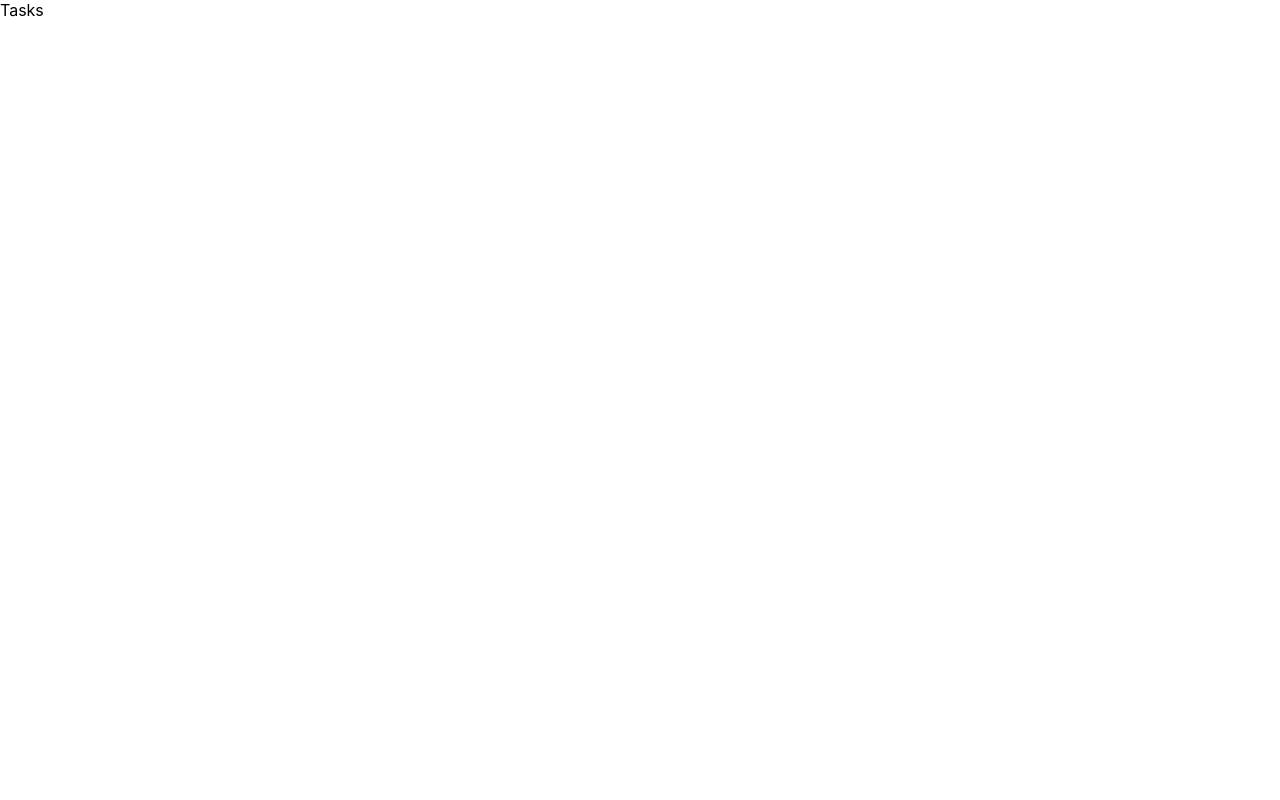
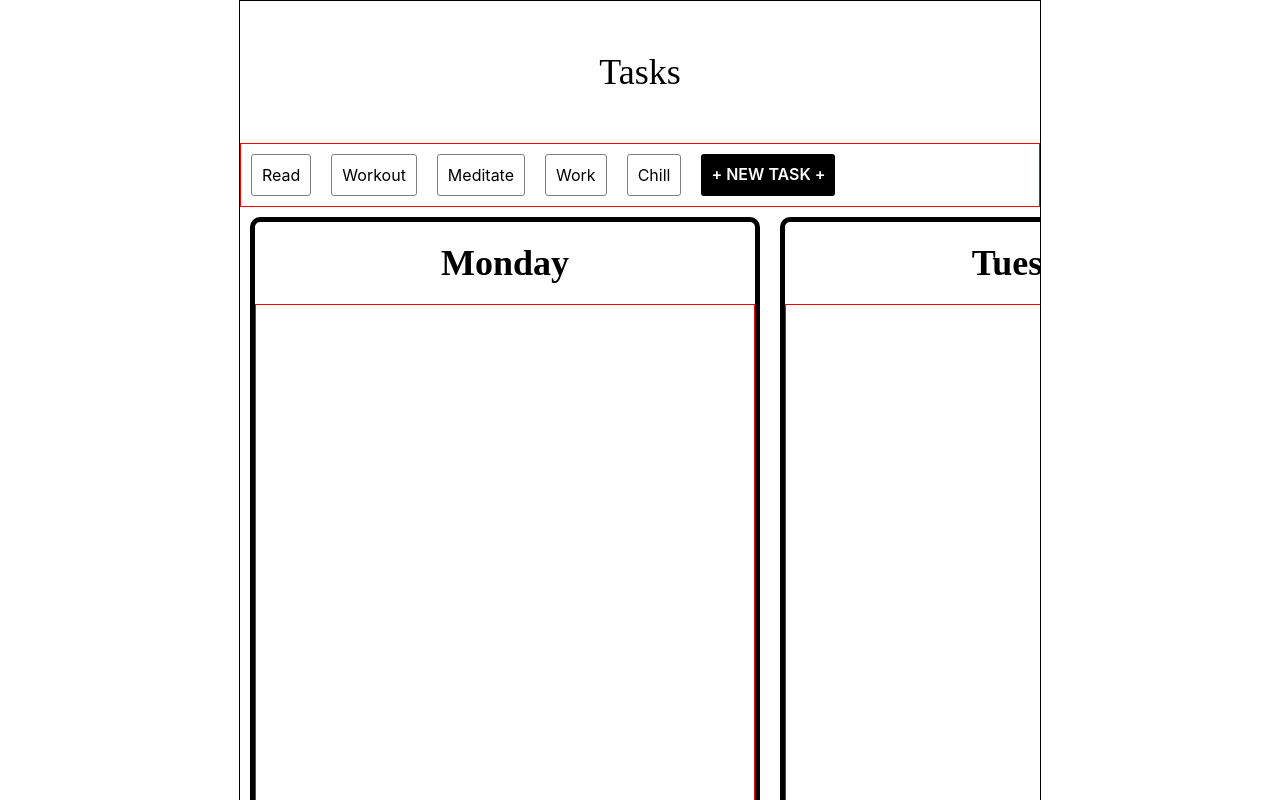
Before and after one commit to estebanadams/My-Life-In-Weeks, a React (Create React App) app: page /tasks in a window 1280 px wide. Shown: the top 800 px of the page. Built offline with nearby package versions, Linux system fonts and the light colour scheme.

Commit message:
Drag And Drop

```diff
--- a/package.json
+++ b/package.json
@@ -9,14 +9,18 @@
     "@types/jest": "^24.0.0",
     "@types/node": "^12.0.0",
     "@types/react": "^16.9.0",
+    "@types/react-beautiful-dnd": "^13.0.0",
     "@types/react-dom": "^16.9.0",
     "@types/react-router-dom": "^5.1.6",
+    "@types/styled-components": "^5.1.4",
     "moment": "^2.29.1",
     "node-sass": "^4.14.1",
     "react": "^16.14.0",
+    "react-beautiful-dnd": "^13.0.0",
     "react-dom": "^16.14.0",
     "react-router-dom": "^5.2.0",
     "react-scripts": "3.4.3",
+    "styled-components": "^5.2.0",
     "typescript": "~3.7.2"
   },
   "scripts": {
--- a/src/App.scss
+++ b/src/App.scss
@@ -3,13 +3,6 @@
   max-width: 100vh;
   margin: auto;
   border: 1px solid black;
-  header {
-    font-size: 36px;
-    font-family: "PT serif";
-    padding: 50px;
-    display: flex;
-    justify-content: space-evenly;
-  }
 }
 
 .week_container {
--- a/src/App.tsx
+++ b/src/App.tsx
@@ -1,6 +1,5 @@
 import React from "react";
-import moment from "moment";
-import { BrowserRouter as Router, Switch, Route, Link } from "react-router-dom";
+import { BrowserRouter as Router, Switch, Route } from "react-router-dom";
 import "./App.scss";
 import Home from "./pages/Home/Home";
 import Tasks from "./pages/Tasks/Tasks";
--- a/src/pages/Home/Home.tsx
+++ b/src/pages/Home/Home.tsx
@@ -1,6 +1,8 @@
 import React from "react";
 import moment from "moment";
-import { BrowserRouter as Router, Switch, Route, Link } from "react-router-dom";
+import { Link } from "react-router-dom";
+import Wrapper from "../../styledcomponents/wrapper";
+import Header from "../../styledcomponents/header";
 // import "./App.scss";
 
 let createWeeks = (birthdate: number[]) => {
@@ -60,18 +62,18 @@ let Week: Function = (props: any): JSX.Element => {
   return (
     <div className="container">
       <div className="month_name">
-        {arrangedMonthName.map(name => {
-          return <div>{name}</div>;
+        {arrangedMonthName.map((name, key) => {
+          return <div key={key}>{name}</div>;
         })}
       </div>
       {data.map((years, i) => {
         return (
-          <div className="year_container">
+          <div key={i} className="year_container">
             <div className="age">{i} - </div>
-            {years.map(months => (
-              <div className="month_container">
-                {months.map(weeks => (
-                  <div className="week_container">
+            {years.map((months, key) => (
+              <div key={key} className="month_container">
+                {months.map((weeks, key) => (
+                  <div key={key} className="week_container">
                     <div
                       className="week"
                       style={{ backgroundColor: weeks.color }}
@@ -90,8 +92,8 @@ let Week: Function = (props: any): JSX.Element => {
 
 function Home() {
   return (
-    <div className="App">
-      <header>
+    <Wrapper>
+      <Header>
         <Link to="/tasks">
           <div className="tasks">Tasks</div>
         </Link>
@@ -99,9 +101,9 @@ function Home() {
           <div className="Title">MY LIFE IN WEEKS</div>
         </Link>
         <div className="logout">Logout</div>
-      </header>
+      </Header>
       <Week></Week>
-    </div>
+    </Wrapper>
   );
 }
 
--- a/src/pages/Tasks/Tasks.tsx
+++ b/src/pages/Tasks/Tasks.tsx
@@ -1,8 +1,265 @@
-import React from "react";
-import { TSTypeAliasDeclaration } from "@babel/types";
+import React, { useState } from "react";
+import styled from "styled-components";
+import { DragDropContext, Droppable, Draggable } from "react-beautiful-dnd";
+
+import Wrapper from "../../styledcomponents/wrapper";
+import Header from "../../styledcomponents/header";
+import Day from "../../styledcomponents/day";
+
+const FlexWrapper = styled.div`
+  display: flex;
+  overflow-x: auto;
+`;
+
+const TasksContainer = styled.div`
+  max-width: 100%;
+  border: 1px solid red;
+  display: flex;
+  flex-wrap: wrap;
+`;
+
+const AddTask = styled.div<{ show: boolean }>`
+  ${props => !props.show && `display:none;`}
+  color: white;
+  background-color: black;
+  padding: 10px;
+  margin: 10px;
+  border-radius: 3px;
+  font-weight: 600;
+`;
+
+const Task = styled.div`
+  border: 1px solid grey;
+  padding: 10px;
+  margin: 10px;
+  border-radius: 3px;
+`;
+
+const CheckTask = styled.div`
+  border: 1px solid grey;
+  margin: 10px;
+  border-radius: 3px;
+  text-align: left;
+  display: flex;
+  justify-content: space-between;
+`;
+
+const CreateNewTask = styled.input<{ show: boolean }>`
+  ${props => !props.show && `display:none;`}
+  border: 1px solid grey;
+  padding: 10px;
+  margin: 10px;
+  border-radius: 3px;
+`;
+
+const DayTitle = styled.div`
+  font-size: 36px;
+  font-weight: 900;
+  font-family: "PT serif";
+  padding: 20px;
+`;
+
+const initialState = {
+  task: {
+    "task-1": { id: "task-1", content: "Read" },
+    "task-2": { id: "task-2", content: "Workout" },
+    "task-3": { id: "task-3", content: "Meditate" },
+    "task-4": { id: "task-4", content: "Work" },
+    "task-5": { id: "task-5", content: "Chill" }
+  },
+  tasksId: ["task-1", "task-2", "task-3", "task-4", "task-5"],
+  days: [
+    { title: "Monday", taskIds: ["task-1", "task-2"], tasks: [] },
+    { title: "Tuesday", taskIds: ["task-1", "task-2"], tasks: [] },
+    { title: "Wednesday", taskIds: ["task-1", "task-2"], tasks: [] },
+    { title: "Thursday", taskIds: ["task-1", "task-2"], tasks: [] },
+    { title: "Friday", taskIds: ["task-1", "task-2"], tasks: [] },
+    { title: "Saturday", taskIds: ["task-1", "task-2"], tasks: [] },
+    { title: "Sunday", taskIds: ["task-1", "task-2"], tasks: [] }
+  ]
+};
+
+let handleEnterPress = (
+  e: React.KeyboardEvent,
+  state: any,
+  setState: any,
+  newTask: string,
+  setNewTask: any,
+  setShowNewTask: any
+) => {
+  if (e.key === "Enter") {
+    let newstate = { ...state };
+    let newtaskId = "task-" + (state.tasksId.length + 1);
+    console.log(newtaskId);
+    newstate.task[newtaskId] = { id: newtaskId, content: newTask };
+    newstate.tasksId.push(newtaskId);
+
+    setState(newstate);
+    setNewTask("");
+    setShowNewTask(true);
+  }
+};
 
 let Tasks = () => {
-  return <div>Tasks</div>;
+  let [showNewTask, setShowNewTask] = useState(true);
+  let [newTask, setNewTask] = useState("");
+  let [state, setState] = useState<any>(initialState);
+
+  let { days, tasksId, task } = state;
+
+  let onDragEnd = (result: any) => {
+    const { destination, source, draggableId } = result;
+
+    console.log(
+      "dest",
+      destination,
+      "source",
+      source,
+      "Draggable",
+      draggableId
+    );
+
+    if (!destination) return;
+    if (source.droppableId === destination.droppableId) {
+      let newtasklist = Array.from(
+        state.days[parseInt(source.droppableId)].tasks
+      );
+      let tmp = newtasklist.splice(source.index, 1)[0];
+      newtasklist.splice(destination.index, 0, tmp);
+      state.days[parseInt(source.droppableId)].tasks = newtasklist;
+      console.log(newtasklist);
+      setState(state);
+      return;
+    }
+    if (destination.droppableId === "tasks") return;
+    if (source.droppableId !== "tasks") return;
+
+    if (source) {
+      let randomId =
+        Math.random()
+          .toString(36)
+          .substring(2, 15) +
+        Math.random()
+          .toString(36)
+          .substring(2, 15);
+      let t = {
+        id: randomId,
+        content: state.task[draggableId].content
+      };
+      state.days[parseInt(destination.droppableId)].taskIds.push(draggableId);
+      state.days[parseInt(destination.droppableId)].tasks.push(t);
+      console.log(t);
+      setState(state);
+      return;
+    }
+  };
+
+  return (
+    <Wrapper>
+      <Header>Tasks</Header>
+      <DragDropContext onDragEnd={onDragEnd}>
+        <TasksContainer>
+          <Droppable droppableId="tasks">
+            {provided => (
+              <div
+                style={{ display: "flex" }}
+                ref={provided.innerRef}
+                {...provided.droppableProps}
+              >
+                {tasksId.map((t: string, key: number) => (
+                  <Draggable draggableId={t} index={key} key={key}>
+                    {(provided: any) => (
+                      <Task
+                        key={key}
+                        ref={provided.innerRef}
+                        {...provided.draggableProps}
+                        {...provided.dragHandleProps}
+                      >
+                        {task[t].content}
+                      </Task>
+                    )}
+                  </Draggable>
+                  // <Task key={key}>{task[t].content}</Task>
+                ))}
+                {provided.placeholder}
+              </div>
+            )}
+          </Droppable>
+
+          <AddTask
+            onClick={() => {
+              setShowNewTask(false);
+            }}
+            show={showNewTask}
+          >
+            + NEW TASK +
+          </AddTask>
+          <CreateNewTask
+            value={newTask}
+            onChange={e => setNewTask(e.target.value)}
+            onKeyPress={e =>
+              handleEnterPress(
+                e,
+                state,
+                setState,
+                newTask,
+                setNewTask,
+                setShowNewTask
+              )
+            }
+            show={!showNewTask}
+          ></CreateNewTask>
+        </TasksContainer>
+        <FlexWrapper>
+          {days.map((day: any, keys: number) => (
+            <Day key={keys}>
+              <DayTitle>{day.title}</DayTitle>
+              <Droppable droppableId={keys.toString()}>
+                {(provided: any) => (
+                  <div
+                    style={{ border: "1px solid red", height: "500px" }}
+                    ref={provided.innerRef}
+                    {...provided.droppableProps}
+                  >
+                    {day.tasks.map((task: any, key: number) => (
+                      <Draggable
+                        draggableId={task.id}
+                        index={key}
+                        key={task.id}
+                      >
+                        {(provided: any) => (
+                          <CheckTask
+                            ref={provided.innerRef}
+                            {...provided.draggableProps}
+                            {...provided.dragHandleProps}
+                          >
+                            <div style={{ padding: "10px" }}>
+                              {task.content}
+                            </div>
+
+                            <input
+                              type="checkbox"
+                              style={{
+                                width: "25px",
+                                height: "25px",
+                                marginTop: "7px",
+                                marginRight: "7px"
+                              }}
+                            />
+                          </CheckTask>
+                        )}
+                      </Draggable>
+                    ))}
+                    {provided.placeholder}
+                  </div>
+                )}
+              </Droppable>
+            </Day>
+          ))}
+        </FlexWrapper>
+      </DragDropContext>
+    </Wrapper>
+  );
 };
 
 export default Tasks;
--- /dev/null
+++ b/src/styledcomponents/day.tsx
@@ -0,0 +1,11 @@
+import styled from "styled-components";
+
+const Day = styled.div`
+  border: 5px solid black;
+  min-width: 500px;
+  height: 800px;
+  margin: 10px;
+  border-radius: 10px;
+`;
+
+export default Day;
--- /dev/null
+++ b/src/styledcomponents/header.tsx
@@ -0,0 +1,11 @@
+import styled from "styled-components";
+
+const Header = styled.header`
+  font-size: 36px;
+  font-family: "PT serif";
+  padding: 50px;
+  display: flex;
+  justify-content: space-evenly;
+`;
+
+export default Header;
--- /dev/null
+++ b/src/styledcomponents/wrapper.tsx
@@ -0,0 +1,10 @@
+import styled from "styled-components";
+
+const Wrapper = styled.section`
+  text-align: center;
+  max-width: 100vh;
+  margin: auto;
+  border: 1px solid black;
+`;
+
+export default Wrapper;
```
Also changed, not shown: 1 other file (tests, documents, lock files or other folders).
